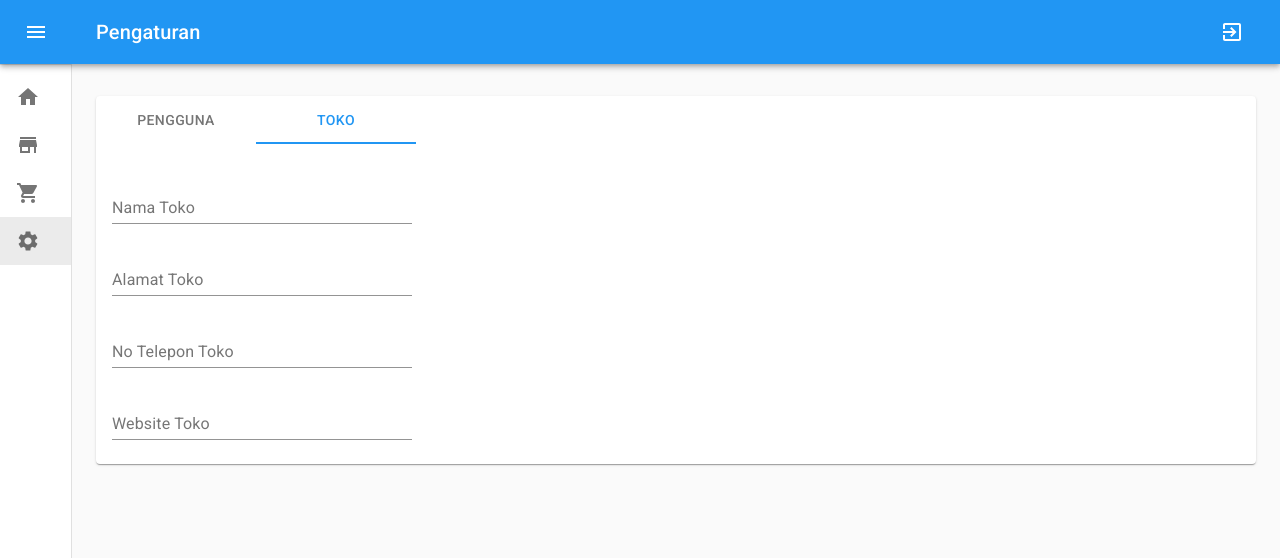
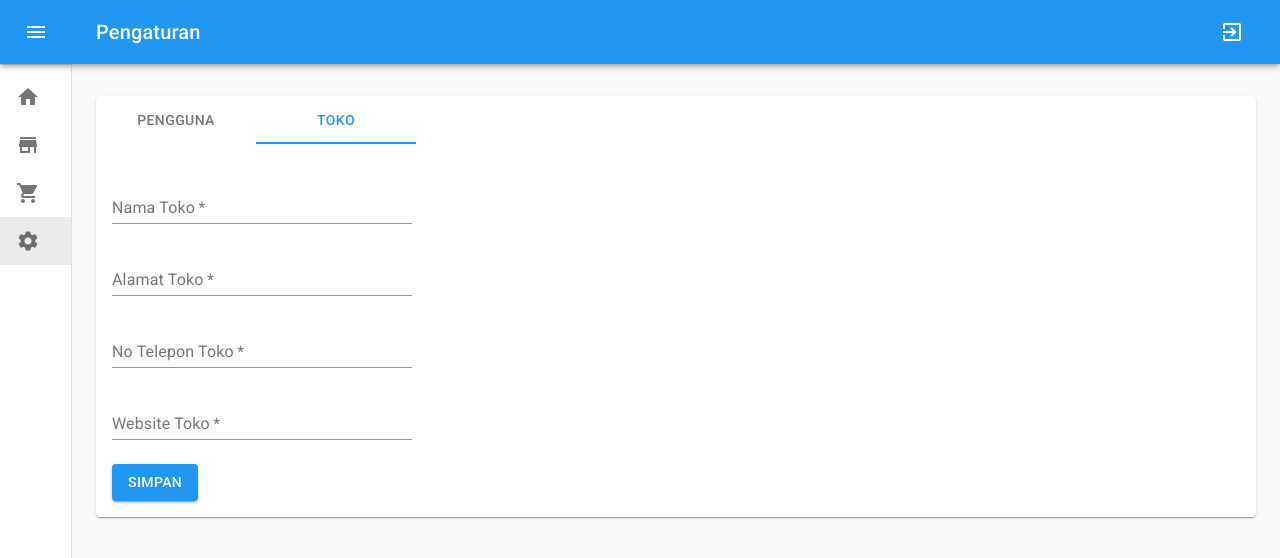
Before and after one commit to wildenali/aplikasiposwilden, a React (Create React App) app: page /pengaturan/toko in a window 1280 px wide. Shown: the top 558 px of the page. Built offline with nearby package versions, Linux system fonts and the light colour scheme; no server answers; sample sign-in values are in the browser's storage.

Commit message:
Menambahkan button dan handleSubmit

```diff
--- a/src/pages/private/pengaturan/styles/toko.js
+++ b/src/pages/private/pengaturan/styles/toko.js
@@ -6,8 +6,10 @@ const useStyles = makeStyles(theme => ({
     display: 'flex',
     flexDirection: 'column',
     width: 300
+  },
+  actionButton: {
+    marginTop: theme.spacing(2)
   }
-
 }))
 
 export default useStyles;
--- a/src/pages/private/pengaturan/toko.js
+++ b/src/pages/private/pengaturan/toko.js
@@ -4,6 +4,9 @@ import React, { useState } from 'react'
 import TextField from '@material-ui/core/TextField';
 import Button from '@material-ui/core/Button';
 import useStyles from './styles/toko'
+
+// validator
+import isURL from 'validator/lib/isURL';
 
 function Toko() {
 
@@ -31,13 +34,41 @@ function Toko() {
     })
   }
 
+
+  const validate = () => {
+    const newError = {...error};
+
+    if (!form.nama) {
+      newError.nama = 'Nama wajib diisi'
+    }
+
+    if (!form.alamat) {
+      newError.alamat = 'Alamat wajib diisi'
+    }
+
+    if (!form.telepon) {
+      newError.telepon = 'Telepon wajib diisi'
+    }
+
+    if (!form.website) {
+      newError.website = 'Website wajib diisi'
+    } else if (!isURL(form.website)) {
+      newError.website = 'Website tidak valid'
+    }
+  }
+
+  const handleSubmit = e => {
+    e.preventDefault();
+  }
+
   return  <div className={classes.pengaturanToko}>
-            <form>
+            <form onSubmit={handleSubmit}>
               <TextField
                 id="nama"
                 name="nama"
                 label="Nama Toko"
                 margin="normal"
+                required
                 fullWidth
                 value={form.nama}
                 onChange={handleChange}
@@ -50,6 +81,7 @@ function Toko() {
                 name="alamat"
                 label="Alamat Toko"
                 margin="normal"
+                required
                 fullWidth
                 value={form.alamat}
                 onChange={handleChange}
@@ -62,6 +94,7 @@ function Toko() {
                 name="telepon"
                 label="No Telepon Toko"
                 margin="normal"
+                required
                 fullWidth
                 value={form.telepon}
                 onChange={handleChange}
@@ -74,6 +107,7 @@ function Toko() {
                 name="website"
                 label="Website Toko"
                 margin="normal"
+                required
                 fullWidth
                 value={form.website}
                 onChange={handleChange}
@@ -81,6 +115,16 @@ function Toko() {
                 helperText={error.website}
                 disabled={isSubmitting}
               />
+
+              <Button
+                type="submit"
+                className={classes.actionButton}
+                variant="contained"
+                color="primary"
+                disabled={isSubmitting}
+              >
+                Simpan
+              </Button>
             </form>
           </div>
 }
```
